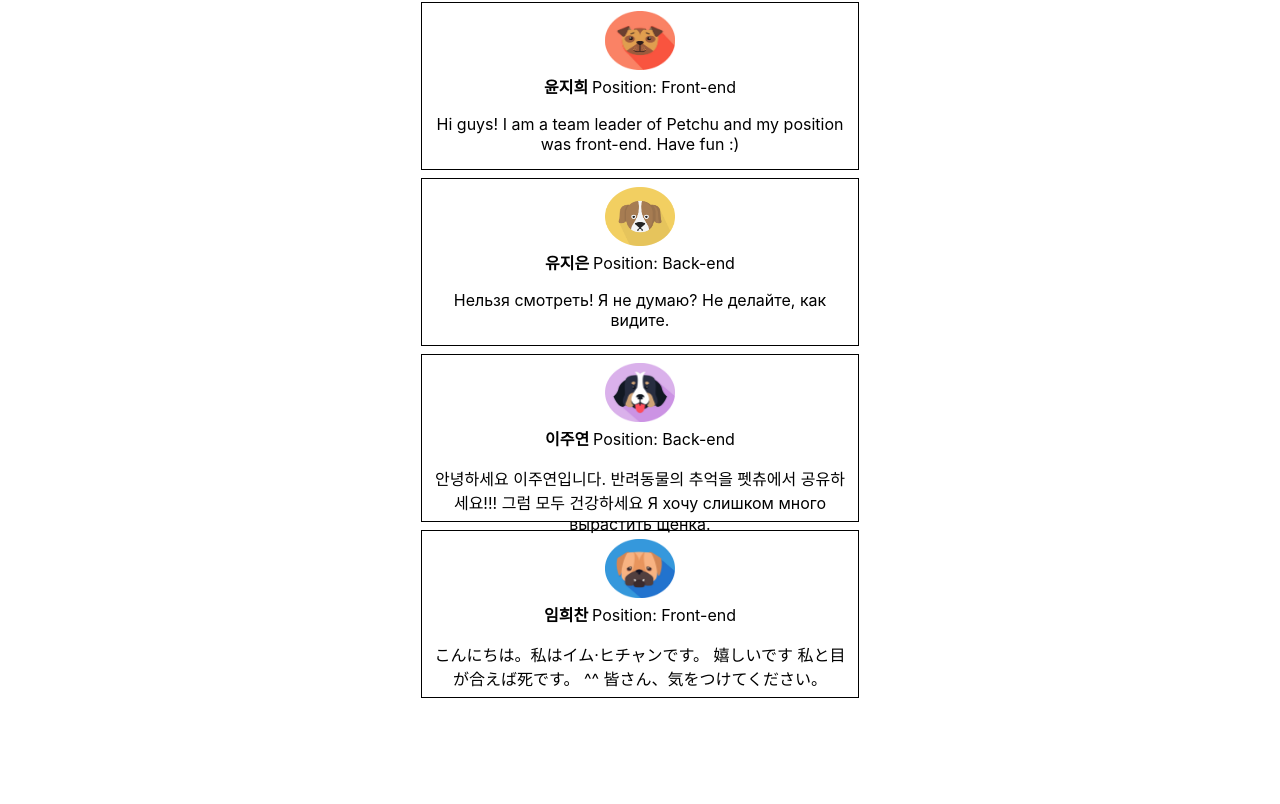
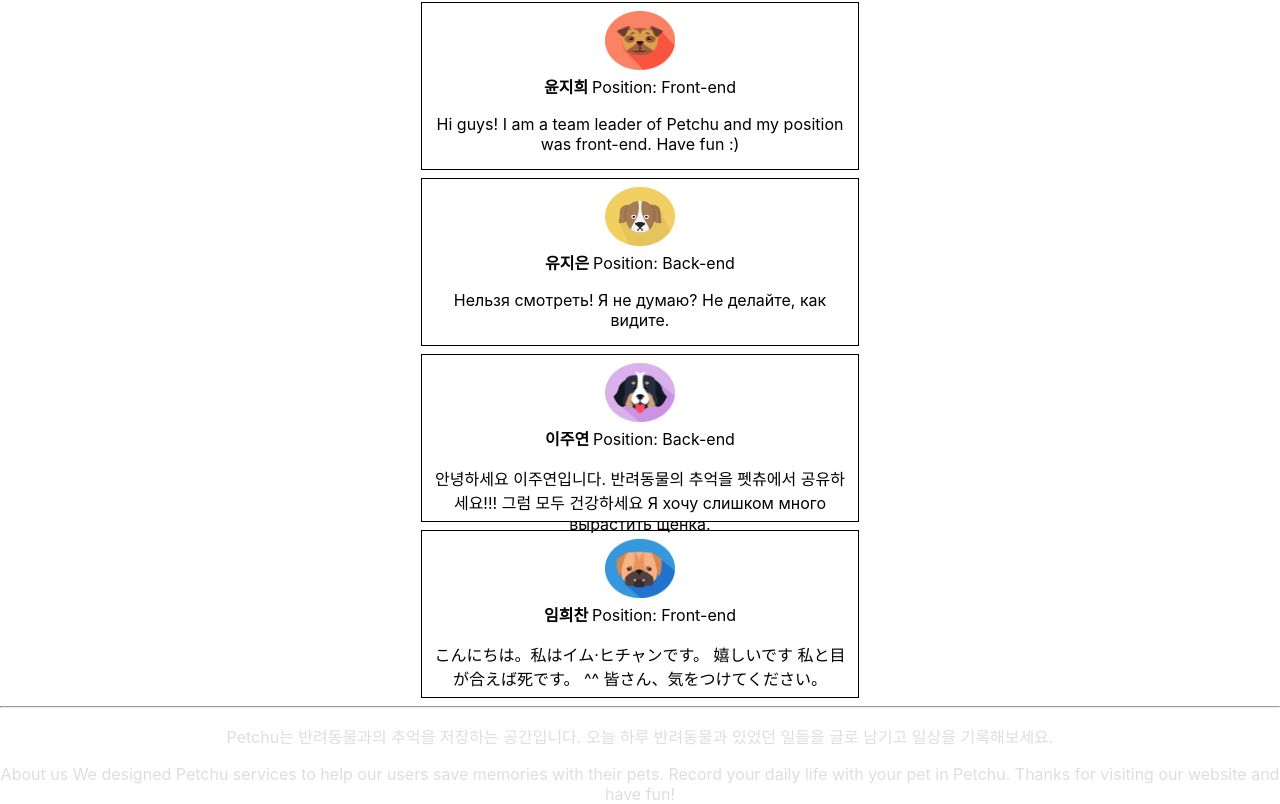
Before and after one commit to codestates/petchu-client, a React (Create React App) app in the folder petchu/: page / in a window 1280 px wide. Shown: the part 158-962 px from the top of the page. Before the commit the page ends 864 px from the top, so only its background shows below. Built offline with nearby package versions, Linux system fonts and the light colour scheme; no server answers.

Commit message:
final fix

```diff
--- a/petchu/src/homepage/Main.js
+++ b/petchu/src/homepage/Main.js
@@ -23,6 +23,9 @@ class Main extends React.Component {
     const img = {
       width: "70px",
       height: "59px"
+    }
+    const intro = {
+      color:"#dedede"
     }
     return (
       <div >
@@ -81,7 +84,15 @@ class Main extends React.Component {
 
       </div>
         </center>
+        <hr></hr>
+        <footer>
+          <center style={intro}>
+            <p>Petchu는 반려동물과의 추억을 저장하는 공간입니다. 오늘 하루 반려동물과 있었던 일들을 글로 남기고 일상을 기록해보세요.</p>
+          About us
+We designed Petchu services to help our users save memories with their pets. Record your daily life with your pet in Petchu. Thanks for visiting our website and have fun!
+          </center>
 
+        </footer>
       </div>
 
 
```
